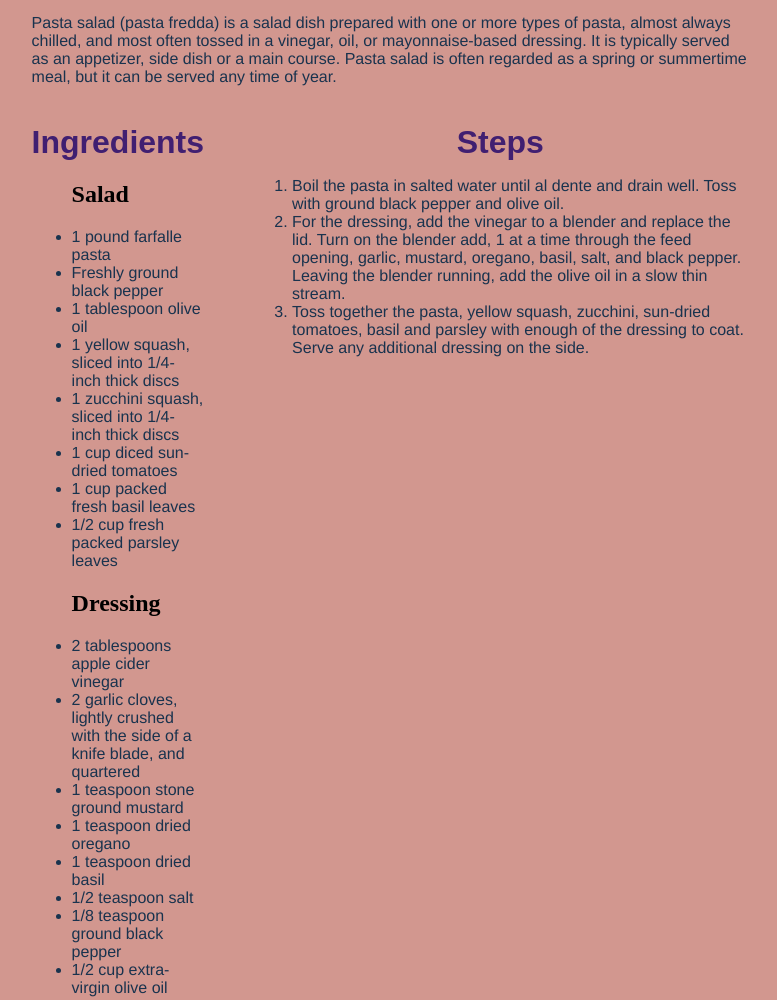
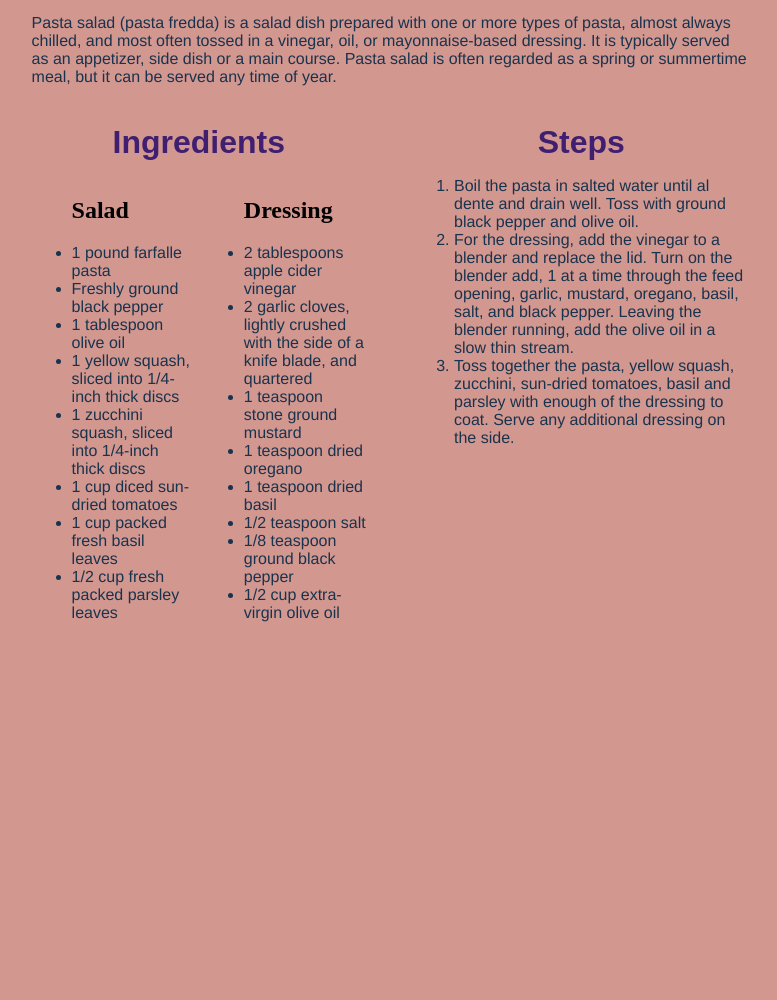
Before and after one commit to yoniShewa/odin-recipes, a plain HTML site: page recipies/PastaSalad.html in a window 1280 px wide. Shown: the part 626-1626 px from the top of the page, without its empty margins (250-1027 px from the left). After the commit the page ends 1328 px from the top, so only its background shows below. Drawn offline with Linux system fonts and the light colour scheme.

Commit message:
fixed alignments and space issues in pasta salad

```diff
--- a/recipies/PastaSalad.html
+++ b/recipies/PastaSalad.html
@@ -14,6 +14,8 @@
         <div class="group group1">
             <h1>Ingredients</h1>
             <ul>
+                <div class="inner-container">
+                    <div>
                         <h2>Salad</h2>
                         <li>1 pound farfalle pasta</li>
                         <li>Freshly ground black pepper</li>
@@ -23,6 +25,8 @@
                         <li>1 cup diced sun-dried tomatoes</li>
                         <li>1 cup packed fresh basil leaves</li>
                         <li>1/2 cup fresh packed parsley leaves</li>
+                    </div>
+                    <div>
                         <h2>Dressing</h2>
                         <li>2 tablespoons apple cider vinegar</li>
                         <li>2 garlic cloves, lightly crushed with the side of a knife blade, and quartered</li>
@@ -32,6 +36,8 @@
                         <li>1/2 teaspoon salt</li>
                         <li>1/8 teaspoon ground black pepper</li>
                         <li>1/2 cup extra-virgin olive oil</li>
+                    </div>
+            </div>
         </ul>
     </div>
     <div class=" group group2">
--- a/recipies/style.css
+++ b/recipies/style.css
@@ -40,3 +40,17 @@ h1{
     display: flex;
     gap: 3em;
 }
+
+.inner-container{
+    display: flex;
+    justify-content: space-between;
+    gap: 50px;
+}
+
+.inner-container div{
+    flex: 1;
+}
+
+.group{
+    flex: 1;
+}
```
Lines whose indentation alone changed are shown as unchanged.
